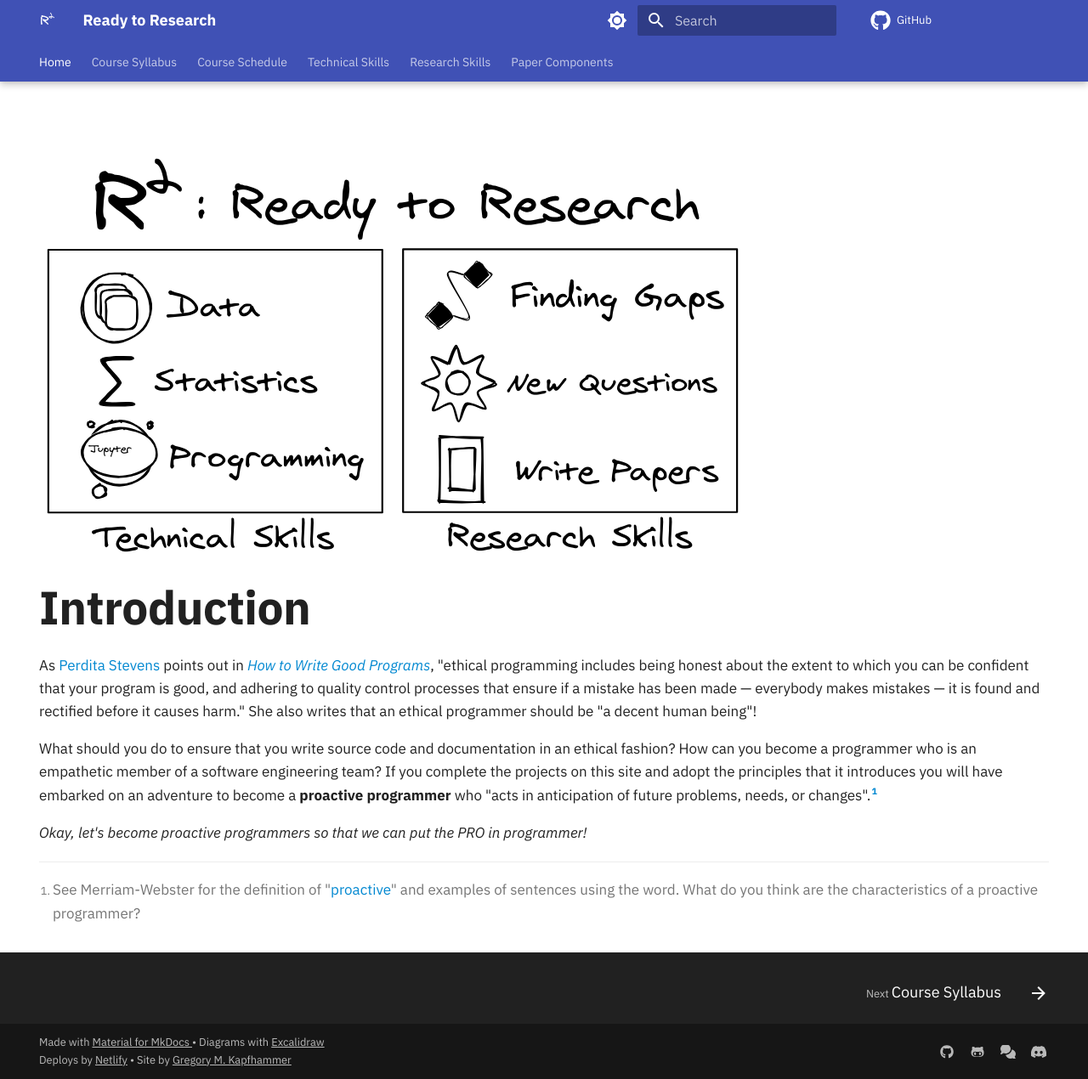
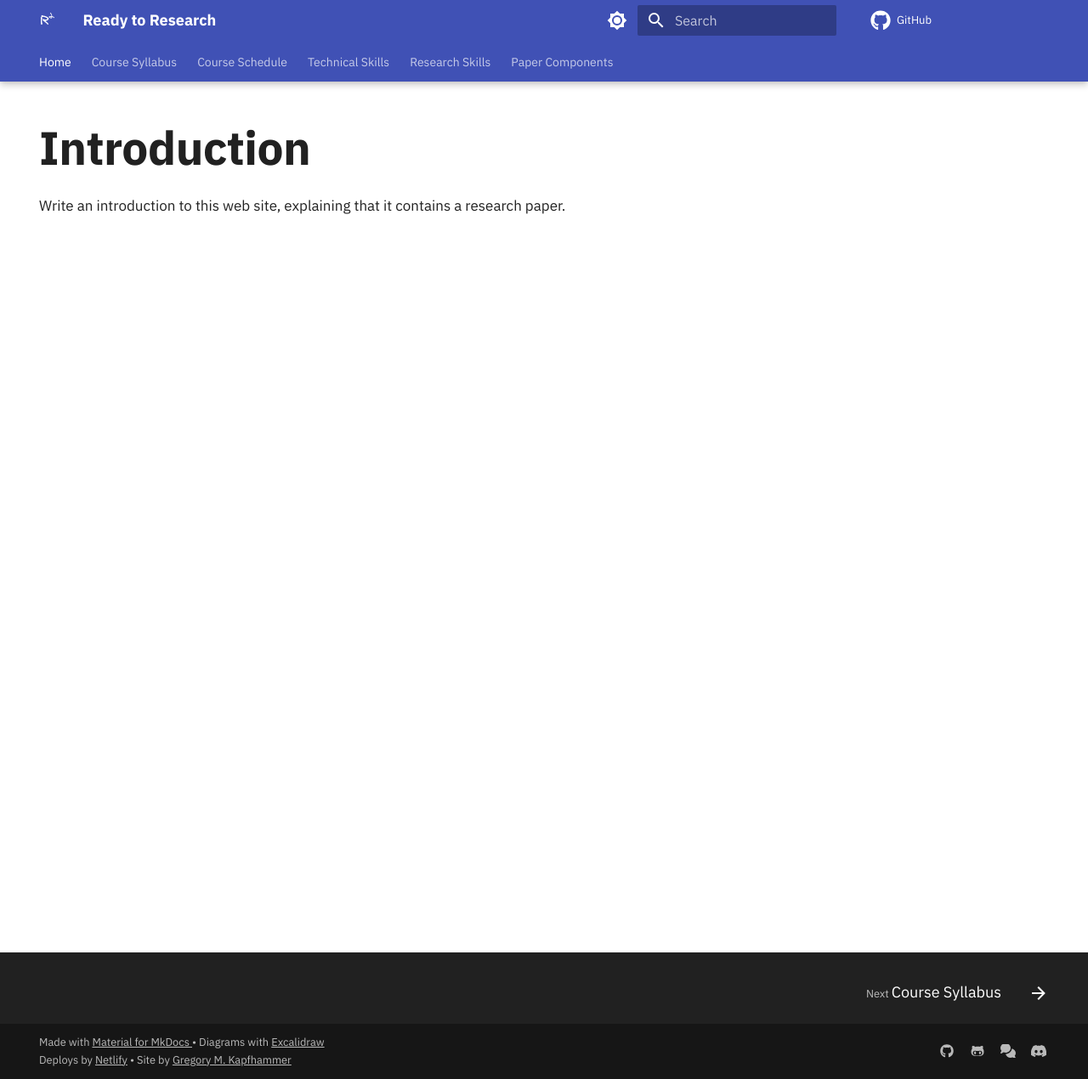
Before and after one commit to kaushal1014/research-paper-template-Athlete-Injuries, an MkDocs documentation site: the page built from docs/index.md, in a window 1280 px wide and 1270 px high. Shown: the whole window at 85% size. Built offline with MkDocs 1.6.1 and Material for MkDocs 9.7.7, drawn with Linux system fonts in a browser that asks for light colours; comment, search, counter and statistics services are not loaded.

Commit message:
feat: Update the index file with basic instructions.

```diff
--- a/docs/index.md
+++ b/docs/index.md
@@ -4,31 +4,7 @@ hide:
   - toc
 ---
 
-![Data Sets](/img/main/ready-to-research.svg#only-light){width="70%"}
-![Data Sets](/img/main/ready-to-research-inverted.svg#only-dark){width="70%"}
-
 # Introduction
 
-As [Perdita Stevens](https://www.stevens-bradfield.com/~perdita/) points out in
-[*How to Write Good
-Programs*](https://www.cambridge.org/gb/academic/subjects/computer-science/computing-general-interest/how-write-good-programs-guide-students),
-"ethical programming includes being honest about the extent to which you can be
-confident that your program is good, and adhering to quality control processes
-that ensure if a mistake has been made &mdash; everybody makes mistakes &mdash;
-it is found and rectified before it causes harm." She also writes that an
-ethical programmer should be "a decent human being"!
-
-What should you do to ensure that you write source code and documentation in an
-ethical fashion? How can you become a programmer who is an empathetic member of
-a software engineering team? If you complete the projects on this site and adopt
-the principles that it introduces you will have embarked on an adventure to
-become a **proactive programmer** who "acts in anticipation of future problems,
-needs, or changes".[^1]
-
-*Okay, let's become proactive programmers so that we can put the PRO in
-programmer!*
-
-[^1]: See Merriam-Webster for the definition of
-  "[proactive](https://www.merriam-webster.com/dictionary/proactive)" and
-  examples of sentences using the word. What do you think are the
-  characteristics of a proactive programmer?
+Write an introduction to this web site, explaining that it contains a research
+paper.
```
